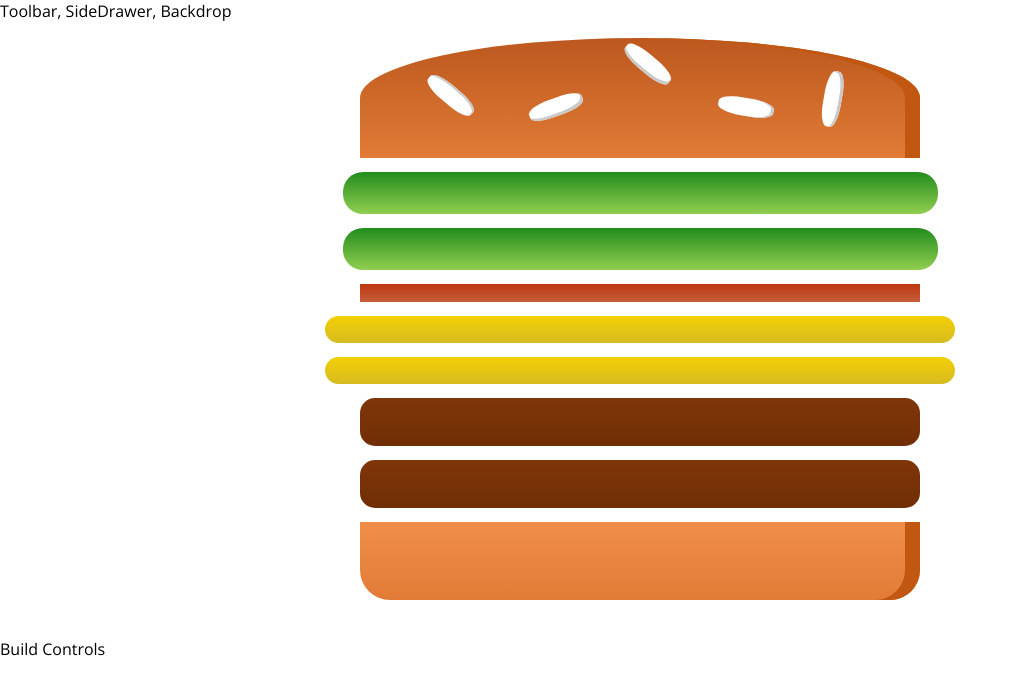
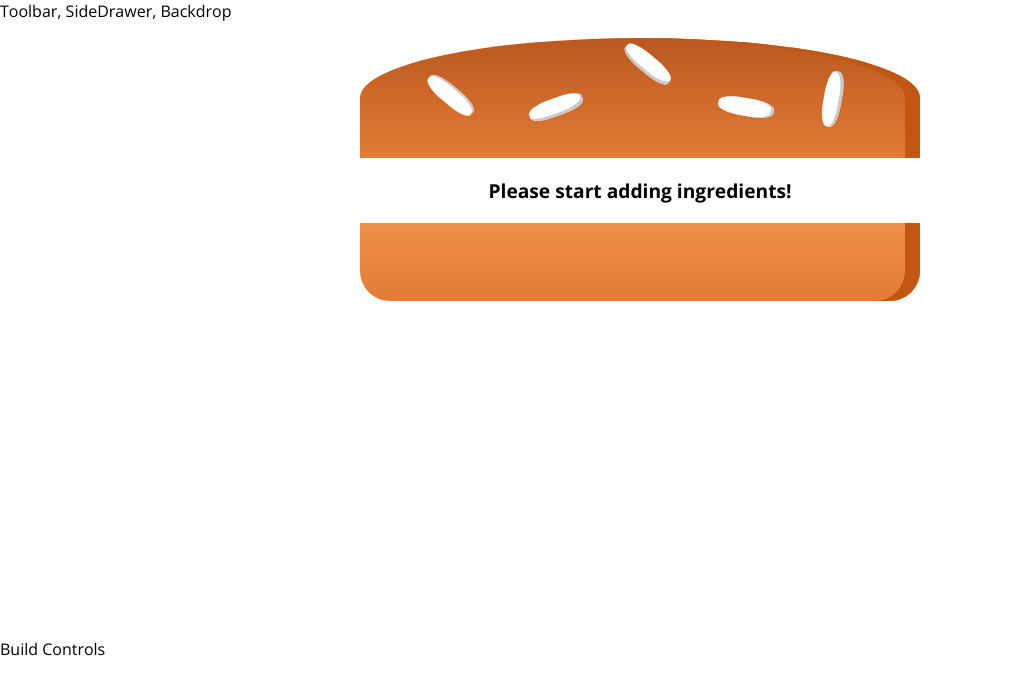
Before and after one commit to slayerMonkeys/burger-app, a React app: page / in a window 1280 px wide. Shown: the top 694 px of the page, without its empty margins (0-1018 px from the left). Built offline with nearby package versions, Linux system fonts and the light colour scheme.

Commit message:
Calculating the Ingredient Sum Dynamically

```diff
--- a/src/components/Burger/Burger.js
+++ b/src/components/Burger/Burger.js
@@ -4,12 +4,15 @@ import styles from './Burger.module.css';
 import BurgerIngredient from "./BurgerIngredient/BurgerIngredient";
 
 const Burger = (props) => {
-    const transformedIngredient = Object.keys(props.ingredients)
+    let transformedIngredient = Object.keys(props.ingredients)
         .map(igKey => {
             return [...Array(props.ingredients[igKey])].map((_, i) =>
                 <BurgerIngredient key={igKey+ i} type={igKey} />
                 )
-        });
+        }).reduce((arr, el) => {
+            return arr.concat(el)
+        }, []);
+    if (transformedIngredient.length === 0) transformedIngredient = <p>Please start adding ingredients!</p>
     return (
         <div className={styles.Burger}>
             <BurgerIngredient type={"bread-top"} />
--- a/src/containers/BurgerBuilder/BurgerBuilder.js
+++ b/src/containers/BurgerBuilder/BurgerBuilder.js
@@ -6,10 +6,10 @@ import Burger from "../../components/Burger/Burger";
 class BurgerBuilder extends Component {
     state = {
         ingredients: {
-            salad: 2,
-            bacon:1,
-            cheese: 2,
-            meat: 2
+            salad: 0,
+            bacon: 0,
+            cheese: 0,
+            meat: 0
         }
     }
     render() {
```
